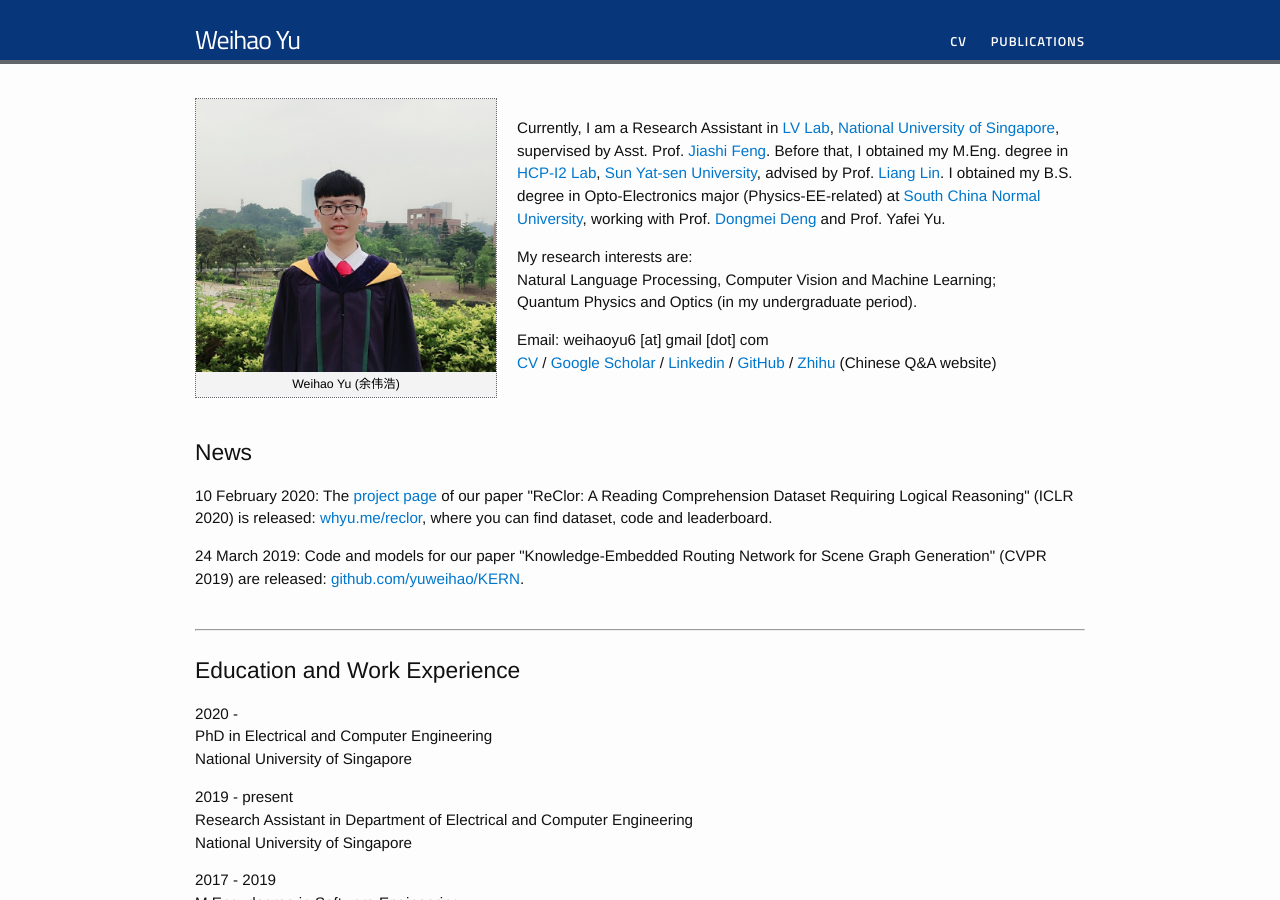
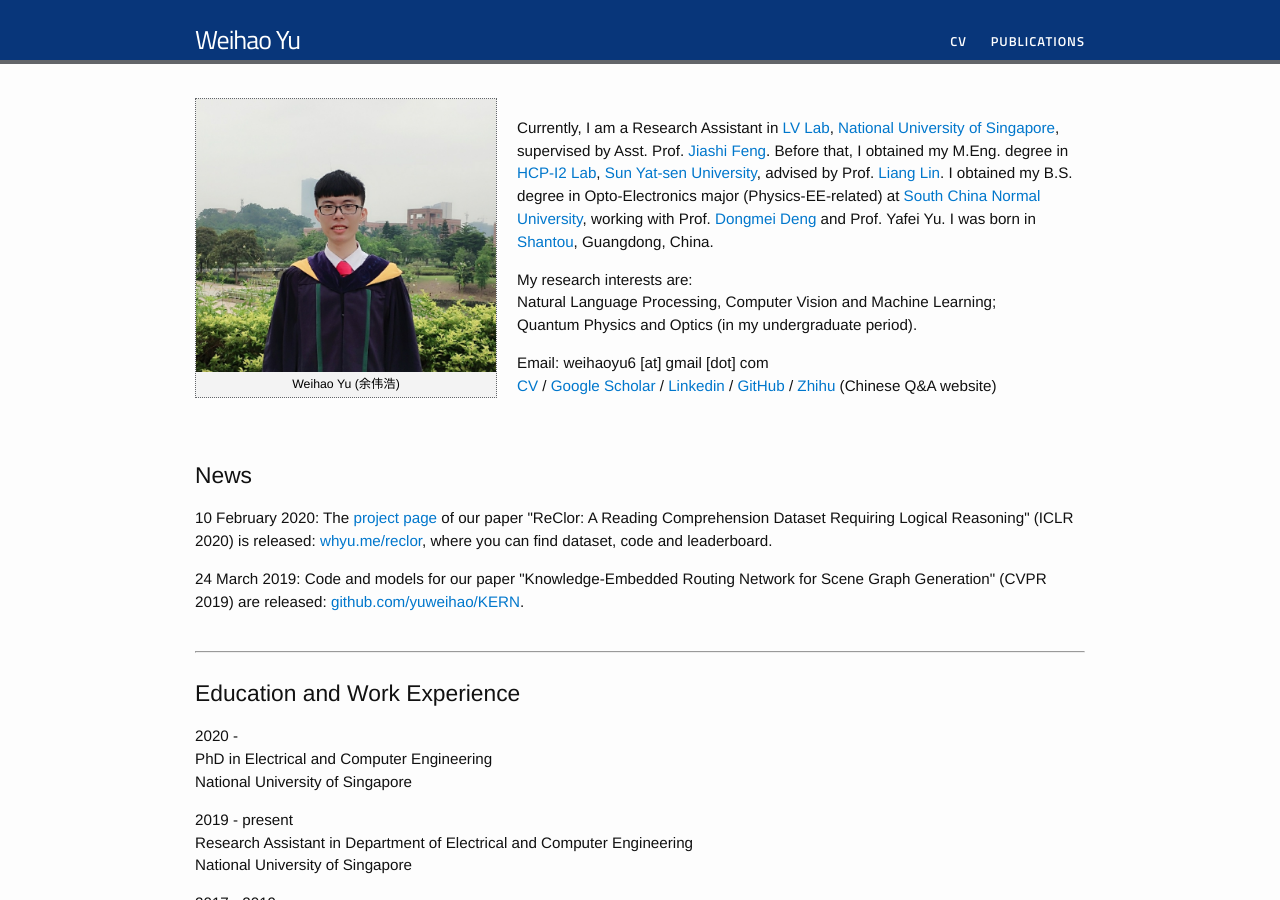
Before and after one commit to yuweihao/yuweihao.github.io, a Jekyll site: the page built from index.html, in a window 1280 px wide and 900 px high. Built offline with Jekyll 4.4.1, drawn with Linux system fonts in a browser that asks for light colours.

Commit message:
Update index.html

```diff
--- a/index.html
+++ b/index.html
@@ -28,7 +28,9 @@ Before that, I obtained my M.Eng. degree in
 advised by Prof. <a href="http://www.linliang.net/" target="_blank" rel="external">Liang Lin</a>.
 I obtained my B.S. degree in Opto-Electronics major (Physics-EE-related) at
 <a href="http://www.scnu.edu.cn/" target="_blank" rel="external"> South China Normal University</a>,
-working with Prof. <a href="https://www.researchgate.net/profile/Dongmei_Deng" target="_blank" rel="external">Dongmei Deng</a> and Prof. Yafei Yu.</p>
+working with Prof. <a href="https://www.researchgate.net/profile/Dongmei_Deng" target="_blank" rel="external">Dongmei Deng</a> and Prof. Yafei Yu.
+I was born in <a href="https://en.wikipedia.org/wiki/Shantou" target="_blank" rel="external">Shantou</a>, Guangdong, China.
+</p>
 <p>
 My research interests are: <br>
 Natural Language Processing, Computer Vision and Machine Learning; <br>
```
